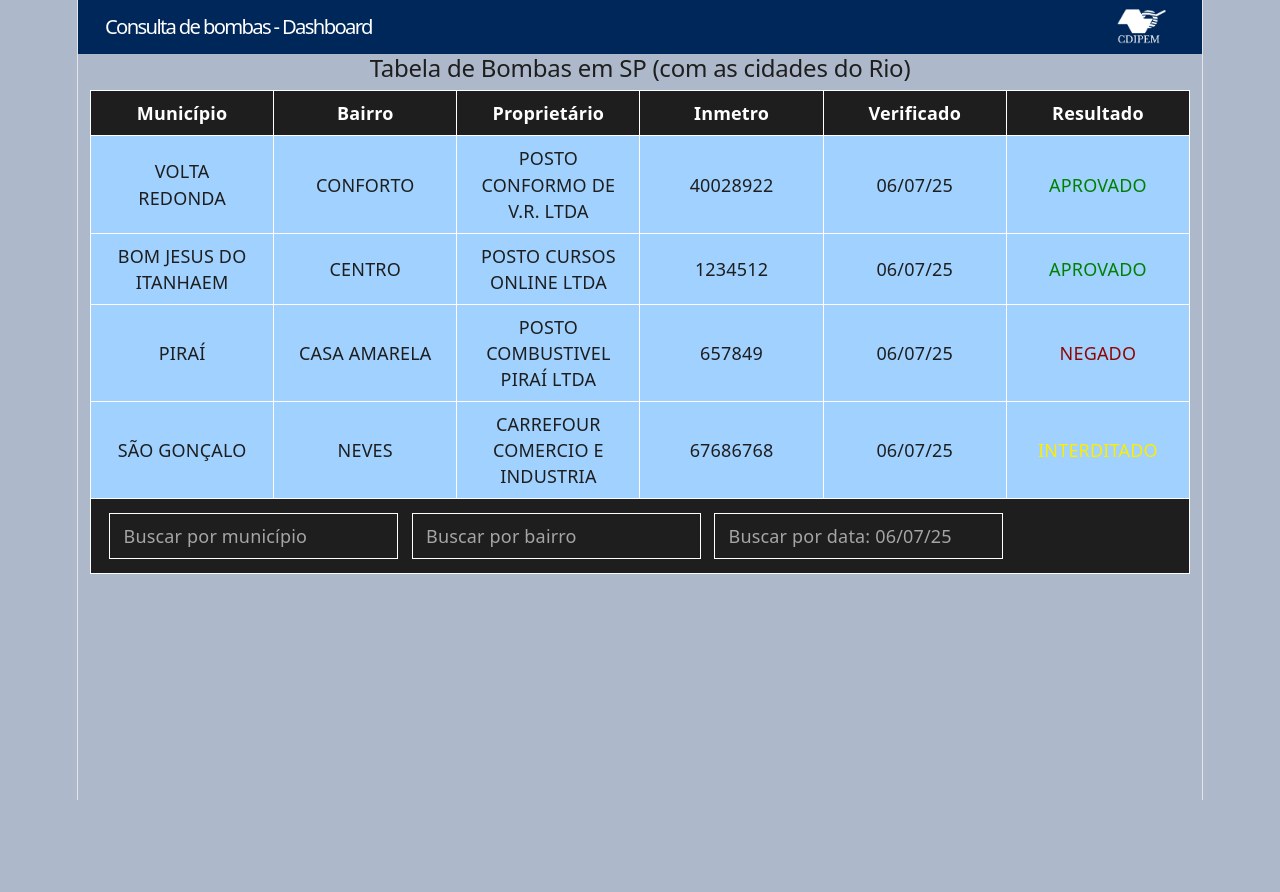
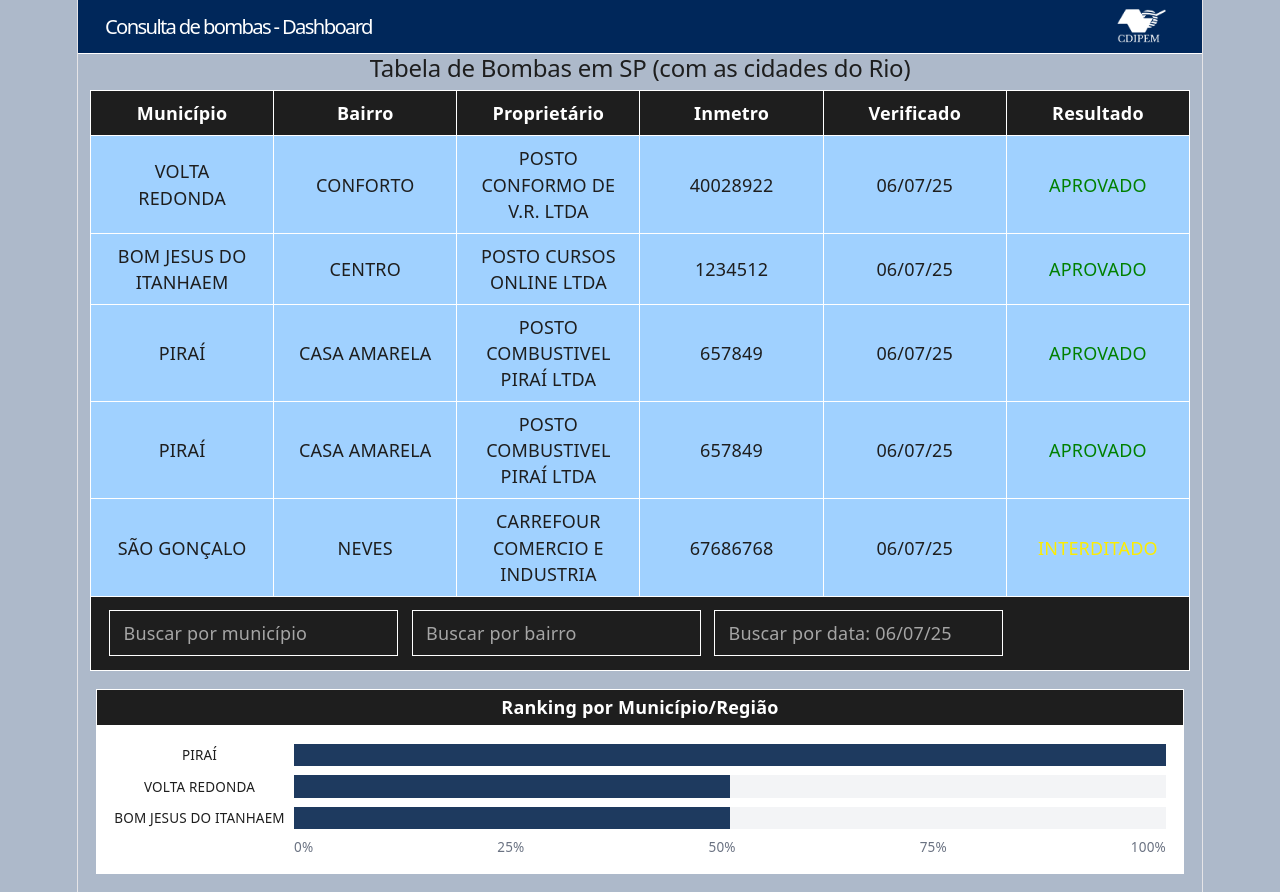
Before and after one commit to FATAG-26/FATAG-API-2026.03, a React (Vite) app in the folder front-end/my-app/: page / in a window 1280 px wide. Before the commit the page ends 800 px from the top, so only its background shows below. Built offline with nearby package versions, Linux system fonts and the light colour scheme.

Commit message:
adicionando o grafico de barras e uma borda ao header

```diff
--- a/front-end/my-app/src/App.tsx
+++ b/front-end/my-app/src/App.tsx
@@ -1,7 +1,7 @@
 import { useMemo, useState } from 'react'
 import './App.css'
 import Header from './components/header'
-
+import Bar from './components/bar'
 
 const bombas = [
   {
@@ -26,7 +26,15 @@ const bombas = [
     proprietario: 'POSTO COMBUSTIVEL PIRAÍ LTDA',
     inmetro: '657849',
     verificado: '06/07/25',
-    resultado: 'NEGADO',
+    resultado: 'APROVADO',
+  },
+  {
+    municipio: 'PIRAÍ',
+    bairro: 'CASA AMARELA',
+    proprietario: 'POSTO COMBUSTIVEL PIRAÍ LTDA',
+    inmetro: '657849',
+    verificado: '06/07/25',
+    resultado: 'APROVADO',
   },
   {
     municipio: 'SÃO GONÇALO',
@@ -53,6 +61,20 @@ function App() {
       )
     })
   }, [municipio, bairro, data])
+
+const ranking = useMemo(() => {
+  const contagem: Record<string, number> = {}
+
+  bombas.forEach((bomba) => {
+    if (bomba.resultado === 'APROVADO') {
+      contagem[bomba.municipio] = (contagem[bomba.municipio] || 0) + 1
+    }
+  })
+
+  return Object.entries(contagem)
+    .map(([municipio, valor]) => ({ municipio, valor }))
+    .sort((a, b) => b.valor - a.valor)
+}, [])
 
   return (
 
@@ -158,10 +180,10 @@ function App() {
                 placeholder="Buscar por data: 06/07/25"
                 className="border border-white bg-transparent px-3 py-2 text-white/80 placeholder:text-white/60 focus:outline-none"
               />
-
             </div>
           </div>
         </div>
+        <Bar dados={ranking} />
       </div>
     </div>
   )
--- /dev/null
+++ b/front-end/my-app/src/components/bar.tsx
@@ -0,0 +1,53 @@
+// bar.tsx
+type RankingItem = {
+  municipio: string
+  valor: number
+}
+
+type BarProps = {
+  dados: RankingItem[]
+}
+
+function Bar({ dados }: BarProps) {
+    /* calculo matematico mirabolante */
+  const maior = Math.max(...dados.map((item) => item.valor), 1)
+
+  return (
+    <div className="painel p-4">
+      <div className="border border-white painel-titulo bg-[#1E1E1E] text-white px-4 py-1 font-semibold">
+        Ranking por Município/Região
+      </div>
+
+      <div className="painel-conteudo bg-white p-4">
+        {dados.map((item) => {
+          const largura = (item.valor / maior) * 100
+
+          return (
+            <div key={item.municipio} className="flex items-center mb-2">
+              <div className="w-40 text-xs pr-2 truncate">
+                {item.municipio}
+              </div>
+              <div className="flex-1 bg-gray-100 h-5 relative">
+                <div
+                  className="bg-[#1E3A5F] h-5"
+                  style={{ width: `${largura}%` }}
+                />
+              </div>
+            </div>
+          )
+        })}
+
+        {/* Escala de 0% a 100% */}
+        <div className="flex justify-between text-xs text-gray-500 mt-2 pl-40">
+          <span>0%</span>
+          <span>25%</span>
+          <span>50%</span>
+          <span>75%</span>
+          <span>100%</span>
+        </div>
+      </div>
+    </div>
+  )
+}
+
+export default Bar
--- a/front-end/my-app/src/components/header.tsx
+++ b/front-end/my-app/src/components/header.tsx
@@ -3,7 +3,7 @@ import logo from '../assets/CDIPEM_logo.png';
 
 function Header() {
   return (
- <header className="bg-[#00275a] text-white px-6 flex items-center justify-between h-12">
+ <header className="border-b border-white bg-[#00275a] text-white px-6 flex items-center justify-between h-12">
       <h1 className="text-lg font-bold">
         Consulta de bombas - Dashboard
       </h1>
```
Also changed, not shown: front-end/my-app/src/assets/grafico_bar.png (added). Lines whose indentation alone changed are shown as unchanged.
